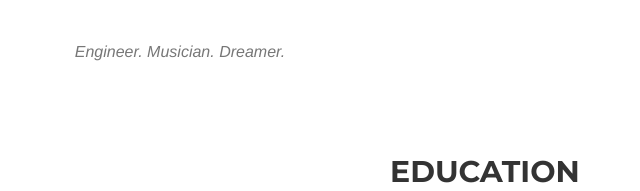
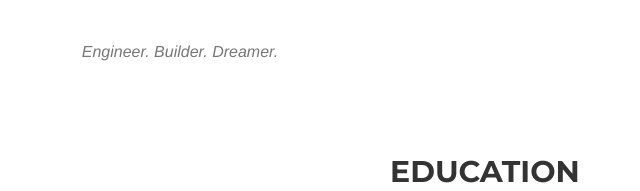
Before and after one commit to maxmccord/maxmccordco, a website: page src/index.html in a window 1280 px wide. Shown: the part 821-1012 px from the top of the page, 460-1100 px from the left. Drawn offline with nearby package versions, Linux system fonts and the light colour scheme; files that its build step writes are made by us from their sources; a web font is replaced by a local one.

Commit message:
(quick) 'musician' -> 'builder'

```diff
--- a/src/index.html
+++ b/src/index.html
@@ -86,7 +86,7 @@
             <div class="row">
                 <!-- Heading -->
                 <div class="col-lg-12 text-center">
-                    <h3 class="section-subheading text-muted">Engineer. Musician. Dreamer.</h3>
+                    <h3 class="section-subheading text-muted">Engineer. Builder. Dreamer.</h3>
                 </div>
 
                 <!-- Bio (Summary) -->
```
